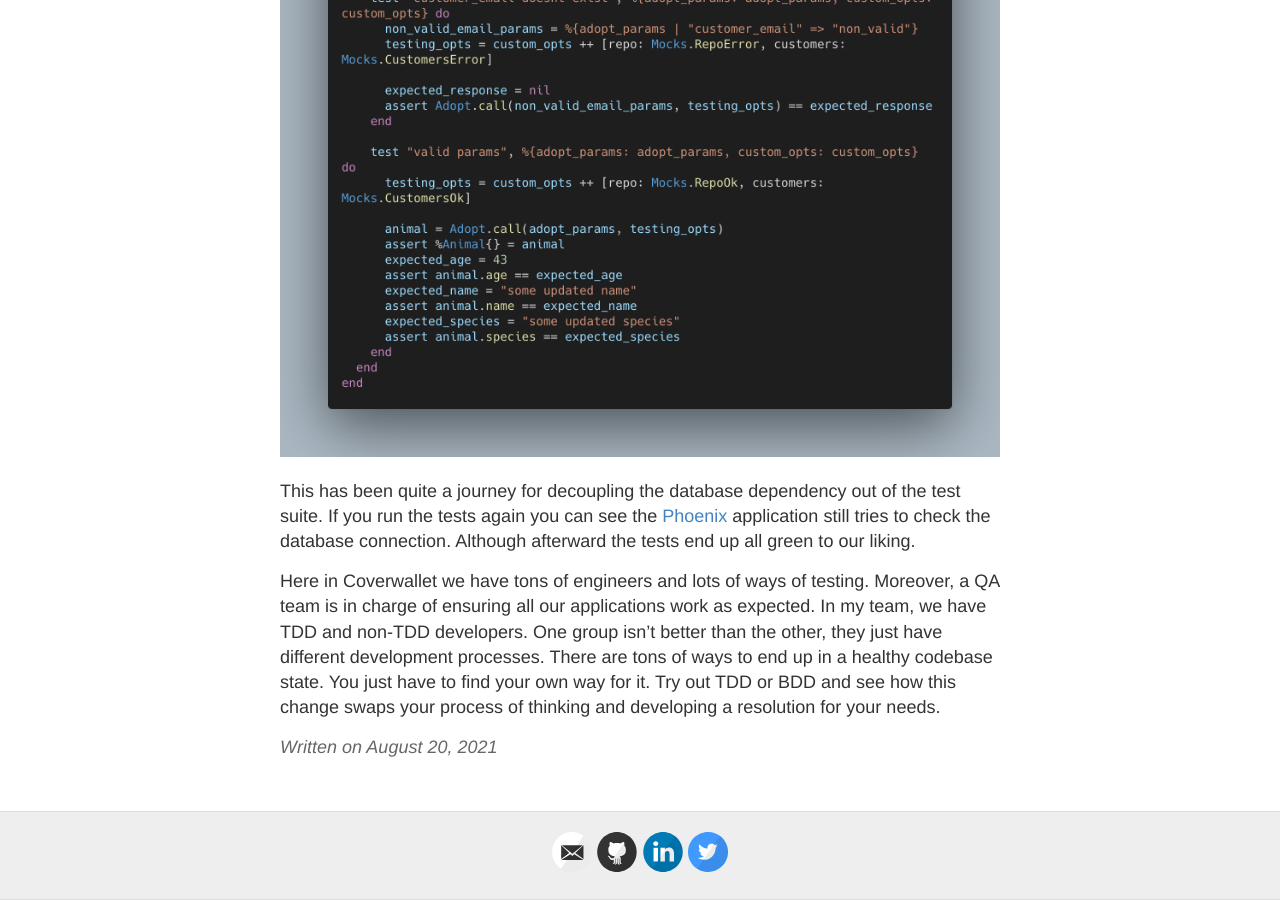
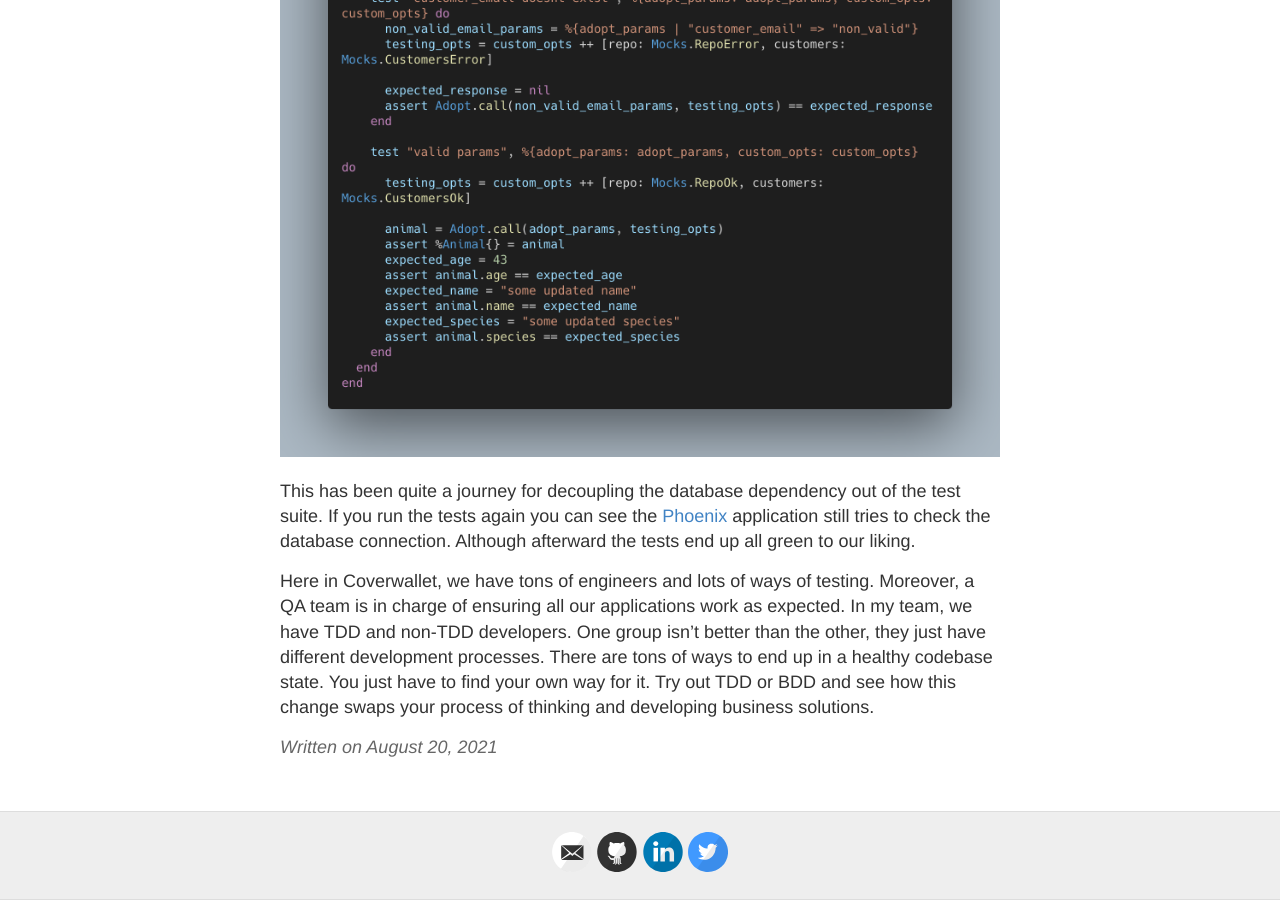
Before and after one commit to kamiyuzu/kamiyuzu.github.io, a Jekyll site: the page built from _posts/2021-08-20-contract-based.md, in a window 1280 px wide and 900 px high, scrolled down 18677 px. Built offline with Jekyll 4.4.1, drawn with Linux system fonts in a browser that asks for light colours.

Commit message:
Modify ending paragraph

```diff
--- a/_posts/2021-08-20-contract-based.md
+++ b/_posts/2021-08-20-contract-based.md
@@ -228,7 +228,7 @@ Now we can change the testing suite and make it use our own mocks. This will mea
 
 This has been quite a journey for decoupling the database dependency out of the test suite. If you run the tests again you can see the [Phoenix][Phoenix] application still tries to check the database connection. Although afterward the tests end up all green to our liking.
 
-Here in Coverwallet we have tons of engineers and lots of ways of testing. Moreover, a QA team is in charge of ensuring all our applications work as expected. In my team, we have TDD and non-TDD developers. One group isn’t better than the other, they just have different development processes. There are tons of ways to end up in a healthy codebase state. You just have to find your own way for it. Try out TDD or BDD and see how this change swaps your process of thinking and developing a resolution for your needs.
+Here in Coverwallet, we have tons of engineers and lots of ways of testing. Moreover, a QA team is in charge of ensuring all our applications work as expected. In my team, we have TDD and non-TDD developers. One group isn't better than the other, they just have different development processes. There are tons of ways to end up in a healthy codebase state. You just have to find your own way for it. Try out TDD or BDD and see how this change swaps your process of thinking and developing business solutions.
 
 [clean-code]: https://www.amazon.com/Clean-Code-Handbook-Software-Craftsmanship/dp/0132350882
 [legacy-code]: https://www.amazon.com/Working-Effectively-Legacy-Michael-Feathers/dp/0131177052
```
